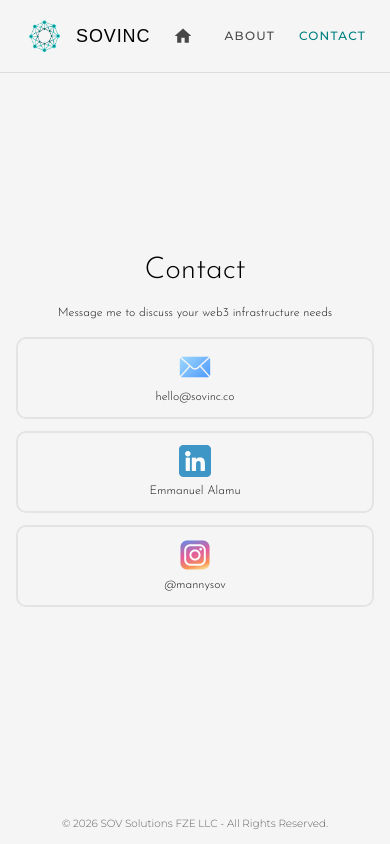
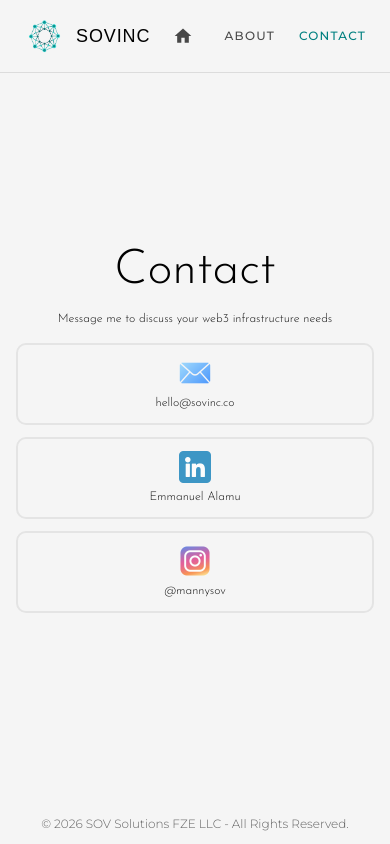
Before and after one commit to palontologist/sovinc, a Next.js app: page /contact in a window 390 px wide. Built offline with nearby package versions, Linux system fonts and the light colour scheme; a web font is replaced by a local one.

Commit message:
Match About and Contact page title fonts, improve footer visibility on mobile
Co-authored-by: palontologist <100496915+palontologist@users.noreply.github.com>

```diff
--- a/app/about/page.tsx
+++ b/app/about/page.tsx
@@ -28,7 +28,7 @@ export default function About() {
         </div>
       </div>
      <footer className="w-full py-3 sm:py-4 text-center shrink-0">
-        <p className="font-montserrat text-black/60" style={{ fontWeight: 200, fontSize: '0.65rem' }}>
+        <p className="font-montserrat text-black/60 text-xs sm:text-[0.65rem]" style={{ fontWeight: 200 }}>
           © 2026 SOV Solutions FZE LLC - All Rights Reserved.
         </p>
       </footer>
--- a/app/contact/page.tsx
+++ b/app/contact/page.tsx
@@ -44,7 +44,7 @@ export default function Contact() {
 
       <div className="flex-1 flex flex-col items-center justify-center px-4 sm:px-6 md:px-12 pt-16 sm:pt-20 pb-2 sm:pb-4">
         <div className="max-w-3xl w-full">
-          <h1 style={{ fontFamily: "'Josefin Sans', sans-serif" }} className="font-light text-3xl sm:text-5xl md:text-6xl text-black text-center mb-4 sm:mb-6 md:mb-8">Contact</h1>
+          <h1 style={{ fontFamily: "'Josefin Sans', sans-serif" }} className="font-light text-5xl md:text-6xl text-black text-center mb-4 sm:mb-6 md:mb-8">Contact</h1>
           <p style={{ fontFamily: "'Josefin Sans', sans-serif" }} className="text-xs sm:text-sm md:text-base text-black/90 text-center mb-4 sm:mb-6 md:mb-8">
               Message me to discuss your web3 infrastructure needs
             </p>
@@ -85,7 +85,7 @@ export default function Contact() {
       </div>
 
       <footer className="w-full py-3 sm:py-4 text-center shrink-0">
-        <p className="font-montserrat text-black/60" style={{ fontWeight: 200, fontSize: '0.65rem' }}>
+        <p className="font-montserrat text-black/60 text-xs sm:text-[0.65rem]" style={{ fontWeight: 200 }}>
           © 2026 SOV Solutions FZE LLC - All Rights Reserved.
         </p>
       </footer>
```
Also changed, not shown: 1 other file (tests, documents, lock files or other folders).
